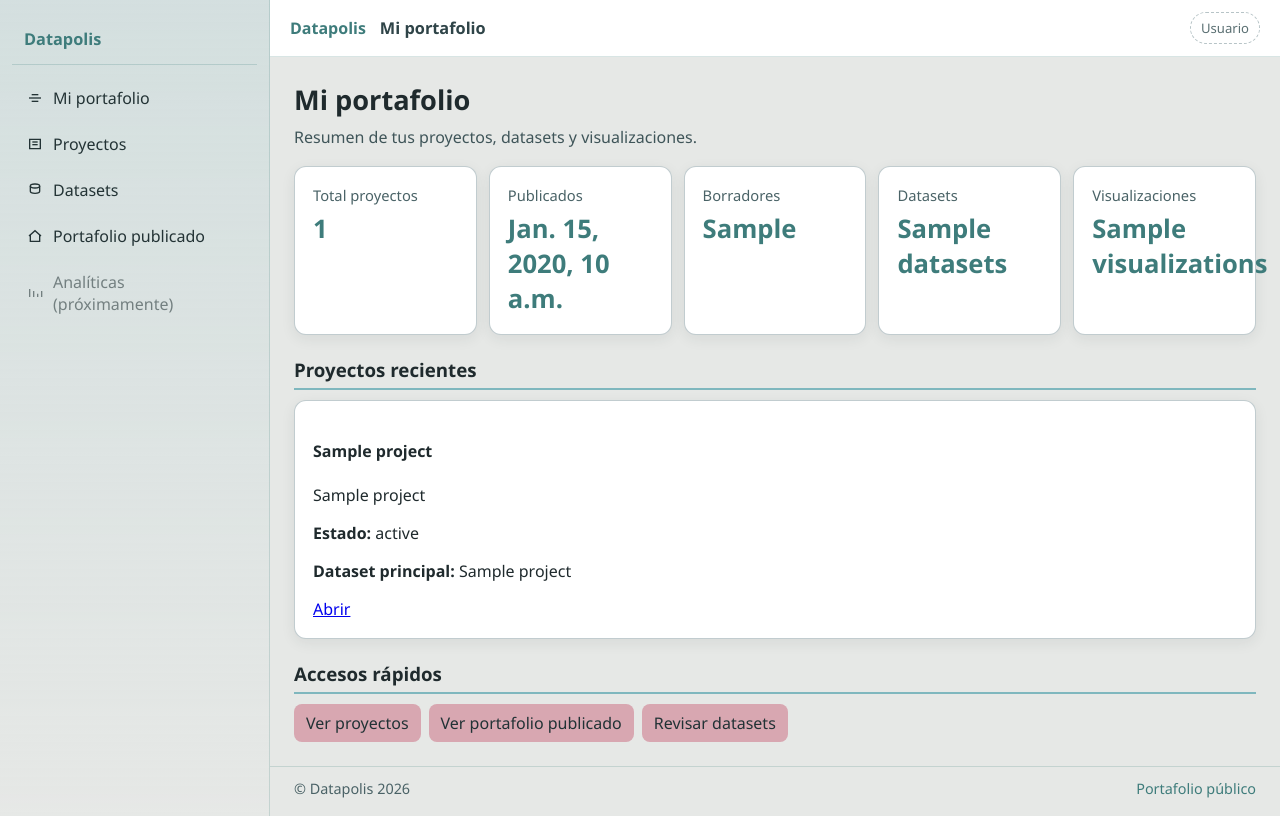
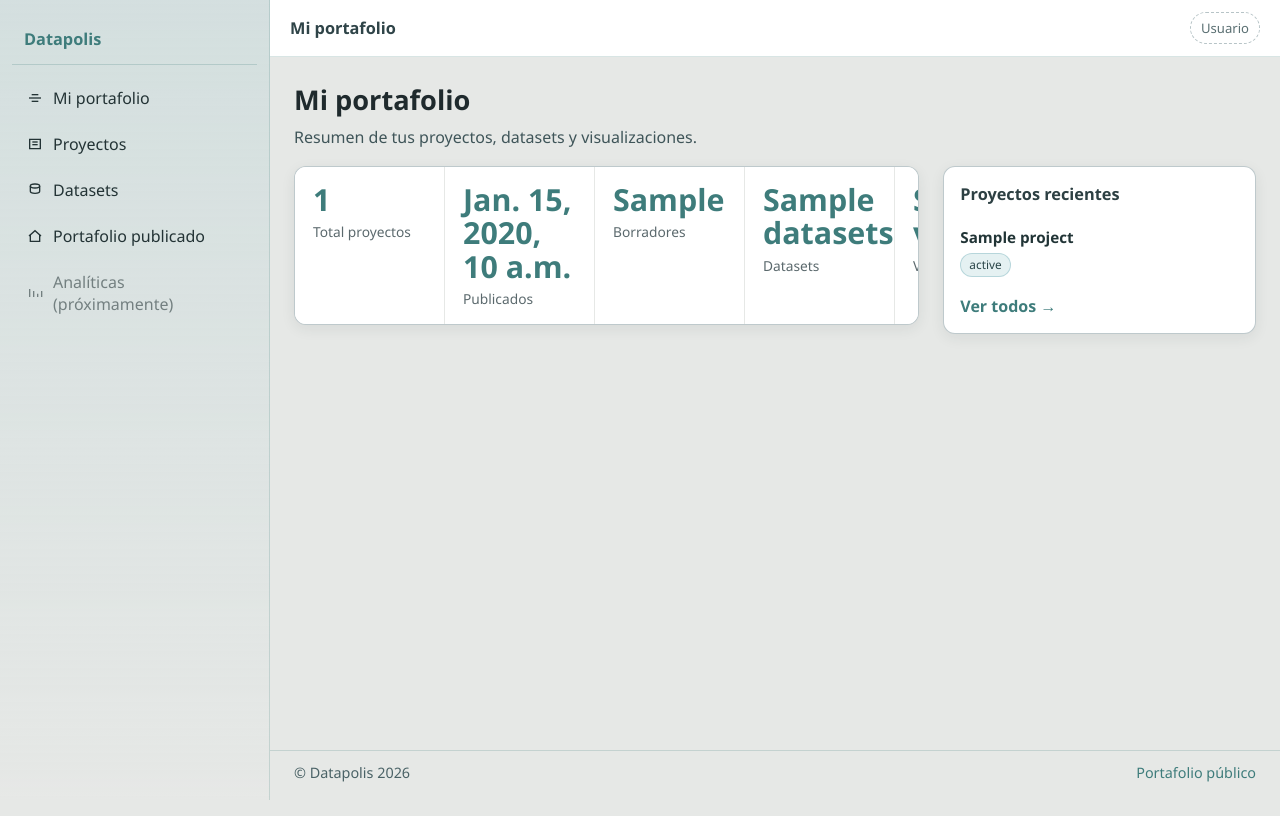
Before and after one commit to jpierre09/datapolis, a Django app: template apps/dashboard/templates/dashboard/overview.html in a window 1280 px wide. Run offline with Django 5.2, Linux system fonts and the light colour scheme; the template is opened without the code that fills it: most values are stand-ins (such as "Sample title", 1, 10 or a date in 2020).

```diff
--- a/apps/dashboard/templates/dashboard/base_dashboard.html
+++ b/apps/dashboard/templates/dashboard/base_dashboard.html
@@ -369,7 +369,6 @@
           <button class="menu-toggle" id="menu-toggle" aria-label="Abrir menú">
             <svg width="18" height="18" viewBox="0 0 24 24" fill="none" stroke="currentColor" stroke-width="2" aria-hidden="true"><path d="M3 6h18"/><path d="M3 12h18"/><path d="M3 18h18"/></svg>
           </button>
-          <div class="brand">Datapolis</div>
           <h2 class="section-name">{% block page_title %}Dashboard{% endblock %}</h2>
           <div class="topbar-spacer"></div>
           <div class="avatar-slot">Usuario</div>
--- a/apps/dashboard/templates/dashboard/overview.html
+++ b/apps/dashboard/templates/dashboard/overview.html
@@ -4,59 +4,176 @@
 {% block page_title %}Mi portafolio{% endblock %}
 
 {% block dashboard_content %}
+  <style>
+    .dashboard-overview-grid {
+      display: grid;
+      grid-template-columns: 2fr 1fr;
+      gap: 24px;
+      align-items: start;
+    }
+
+    .overview-left {
+      min-width: 0;
+    }
+
+    .stat-strip {
+      display: flex;
+      background: #FFFFFF;
+      border: 1px solid rgba(183, 196, 199, 0.9);
+      border-radius: 12px;
+      box-shadow: 0 4px 14px rgba(33, 50, 53, 0.08);
+      overflow-x: auto;
+    }
+
+    .stat-item {
+      flex: 1;
+      min-width: 150px;
+      padding: 16px 18px;
+      border-right: 1px solid #E6E8E6;
+    }
+
+    .stat-item:last-child {
+      border-right: 0;
+    }
+
+    .stat-value {
+      margin: 0;
+      font-size: 1.9rem;
+      line-height: 1.1;
+      font-weight: 700;
+      color: #3E7C7B;
+    }
+
+    .stat-label {
+      margin: 6px 0 0;
+      color: #5b696d;
+      font-size: 0.86rem;
+    }
+
+    .recent-card {
+      background: #FFFFFF;
+      border: 1px solid rgba(183, 196, 199, 0.9);
+      border-radius: 12px;
+      box-shadow: 0 4px 14px rgba(33, 50, 53, 0.08);
+      padding: 16px;
+    }
+
+    .recent-title {
+      margin: 0 0 12px;
+      font-size: 1.02rem;
+      color: #2d4043;
+    }
+
+    .recent-list {
+      list-style: none;
+      margin: 0;
+      padding: 0;
+      display: grid;
+      gap: 8px;
+    }
+
+    .recent-item {
+      padding: 10px 0;
+      border-bottom: 1px solid #E6E8E6;
+    }
+
+    .recent-item:last-child {
+      border-bottom: 0;
+      padding-bottom: 6px;
+    }
+
+    .recent-project-title {
+      margin: 0;
+      font-size: 0.95rem;
+      font-weight: 600;
+      color: #213436;
+    }
+
+    .status-badge {
+      display: inline-block;
+      margin-top: 6px;
+      font-size: 0.74rem;
+      line-height: 1;
+      padding: 5px 8px;
+      border-radius: 999px;
+      background: rgba(127, 183, 190, 0.2);
+      color: #2a4548;
+      border: 1px solid rgba(127, 183, 190, 0.45);
+    }
+
+    .recent-link {
+      display: inline-block;
+      margin-top: 12px;
+      color: #3E7C7B;
+      font-weight: 600;
+      text-decoration: none;
+    }
+
+    .recent-link:hover {
+      text-decoration: underline;
+    }
+
+    @media (max-width: 920px) {
+      .dashboard-overview-grid {
+        grid-template-columns: 1fr;
+      }
+
+      .stat-strip {
+        flex-wrap: wrap;
+      }
+
+      .stat-item {
+        min-width: 140px;
+      }
+    }
+  </style>
+
   <header class="page-header">
     <h2>Mi portafolio</h2>
     <p>Resumen de tus proyectos, datasets y visualizaciones.</p>
   </header>
 
-  <section class="metrics-grid">
-    <article class="card">
-      <p class="metric-label">Total proyectos</p>
-      <p class="metric-value">{{ metrics.total_projects }}</p>
-    </article>
-    <article class="card">
-      <p class="metric-label">Publicados</p>
-      <p class="metric-value">{{ metrics.published_projects }}</p>
-    </article>
-    <article class="card">
-      <p class="metric-label">Borradores</p>
-      <p class="metric-value">{{ metrics.draft_projects }}</p>
-    </article>
-    <article class="card">
-      <p class="metric-label">Datasets</p>
-      <p class="metric-value">{{ metrics.datasets }}</p>
-    </article>
-    <article class="card">
-      <p class="metric-label">Visualizaciones</p>
-      <p class="metric-value">{{ metrics.visualizations }}</p>
-    </article>
-  </section>
+  <section class="dashboard-overview-grid">
+    <div class="overview-left">
+      <div class="stat-strip">
+        <div class="stat-item">
+          <p class="stat-value">{{ metrics.total_projects }}</p>
+          <p class="stat-label">Total proyectos</p>
+        </div>
+        <div class="stat-item">
+          <p class="stat-value">{{ metrics.published_projects }}</p>
+          <p class="stat-label">Publicados</p>
+        </div>
+        <div class="stat-item">
+          <p class="stat-value">{{ metrics.draft_projects }}</p>
+          <p class="stat-label">Borradores</p>
+        </div>
+        <div class="stat-item">
+          <p class="stat-value">{{ metrics.datasets }}</p>
+          <p class="stat-label">Datasets</p>
+        </div>
+        <div class="stat-item">
+          <p class="stat-value">{{ metrics.visualizations }}</p>
+          <p class="stat-label">Visualizaciones</p>
+        </div>
+      </div>
+    </div>
 
-  <section>
-    <h3 class="section-title">Proyectos recientes</h3>
-    {% if recent_projects %}
-      <div class="cards-grid">
-        {% for project in recent_projects %}
-          <article class="card">
-            <h4>{{ project.title }}</h4>
-            <p>{{ project.question }}</p>
-            <p><strong>Estado:</strong> {{ project.status_label }}</p>
-            <p><strong>Dataset principal:</strong> {{ project.main_dataset_name }}</p>
-            <a href="{% url 'dashboard:project_detail' project.slug %}">Abrir</a>
-          </article>
-        {% endfor %}
-      </div>
-    {% else %}
-      <p>No hay proyectos recientes aún.</p>
-    {% endif %}
-  </section>
-
-  <section>
-    <h3 class="section-title">Accesos rápidos</h3>
-    <div class="quick-links">
-      <a href="{% url 'dashboard:project_list' %}">Ver proyectos</a>
-      <a href="{% url 'portfolio_projects:project_list' %}">Ver portafolio publicado</a>
-      <a href="{% url 'dashboard:project_list' %}">Revisar datasets</a>
-    </div>
+    <aside class="recent-card">
+      <h3 class="recent-title">Proyectos recientes</h3>
+      {% if recent_projects %}
+        <ul class="recent-list">
+          {% for project in recent_projects|slice:":5" %}
+            <li class="recent-item">
+              <p class="recent-project-title">{{ project.title }}</p>
+              <span class="status-badge">{{ project.status_label }}</span>
+            </li>
+          {% endfor %}
+        </ul>
+      {% else %}
+        <p>No hay proyectos recientes aún.</p>
+      {% endif %}
+      <a class="recent-link" href="{% url 'dashboard:project_list' %}">Ver todos →</a>
+    </aside>
   </section>
 {% endblock %}
--- a/apps/dashboard/urls.py
+++ b/apps/dashboard/urls.py
@@ -7,5 +7,6 @@ app_name = "dashboard"
 urlpatterns = [
     path("", views.overview, name="overview"),
     path("projects/", views.project_list, name="project_list"),
+    path("projects/new/", views.project_create, name="project_create"),
     path("projects/<slug:slug>/", views.project_detail, name="project_detail"),
 ]
```
Also changed, not shown: apps/dashboard/forms.py (added, +16 -0 lines), apps/dashboard/templates/dashboard/project_create.html (added, +155 -0 lines), apps/dashboard/templates/dashboard/project_list.html (+33 -4 lines), apps/dashboard/views.py (+47 -1 lines).
